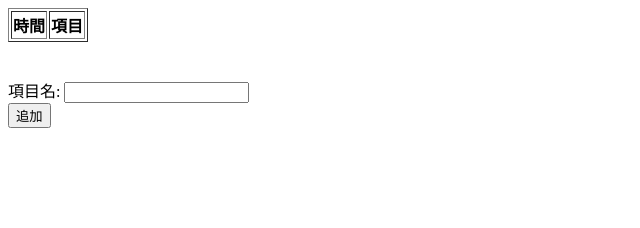
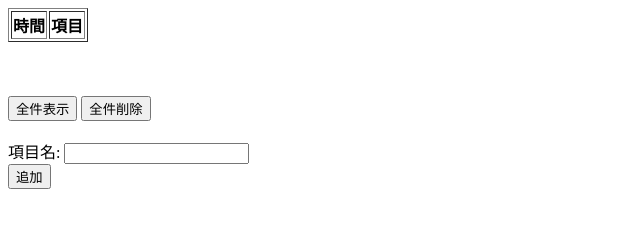
Before and after one commit to mmrn/BMTableNiimi-1479276852567, a website: page public/index.html in a window 1280 px wide. Shown: the whole page, without its empty margins (0-640 px from the left). Drawn offline with nearby package versions, Linux system fonts and the light colour scheme.

Commit message:
Update index.html

```diff
--- a/public/index.html
+++ b/public/index.html
@@ -4,32 +4,13 @@
  <head>
  <title>NodeJS Starter Application</title>
  <meta charset="utf-8">
-
-    <!--<meta http-equiv="X-UA-Compatible" content="IE=edge"-->
-    <!--<meta name="viewport" content="width=device-width, initial-scale=1"-->
-    <!--<link rel="stylesheet" href="stylesheets/style.css"-->
-
  <!--ここから追加-->
  <script src="https://code.jquery.com/jquery-1.11.3.min.js"></script>
  <script type="text/javascript" src="js/ui_table.js"></script>
  <!--ここまで追加-->
-
  </head>
 
  <body>
-
-    <!--<table>
-      <tr>
-        <td style= "width:30%;">
-          <img class = "newappIcon" src="images/newapp-icon.png">
-        </td>
-        <td>
-          <h1 id="message">Hello World!</h1>
-          <p class='description'></p> Thanks for creating a <span class = "blue">NodeJS Starter Application</span>.
-        </td>
-      </tr>
-    </table-->
-
  <!--ここから追加-->
  <table id="dataTable" border="1">
  <thead>
@@ -39,11 +20,14 @@
  </table><br><br>
 
  <div id="form">
+ <br>
+ <button value="全件表示" id="getAll"> 全件表示 </button>
+ <button value="全件削除" id="removeAll"> 全件削除 </button>
+ <br><br>
  <span>項目名: </span><span><input type="text" id="item1"></span><br>
  <button value="追加" id="add">追加</button>
  </div>
  <!--ここまで追加-->
-
  </body>
 
 </html>
```
Lines whose indentation alone changed are shown as unchanged.
